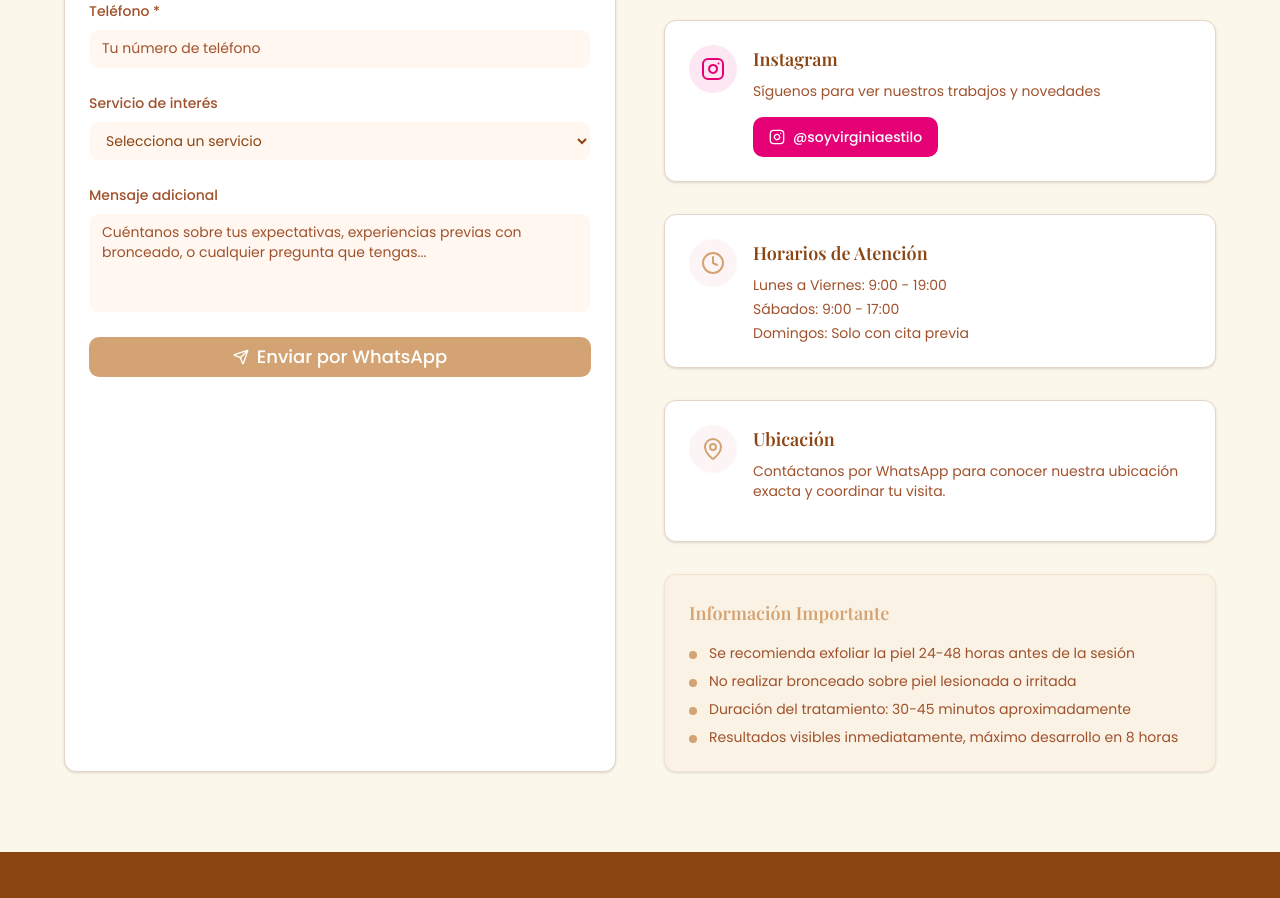
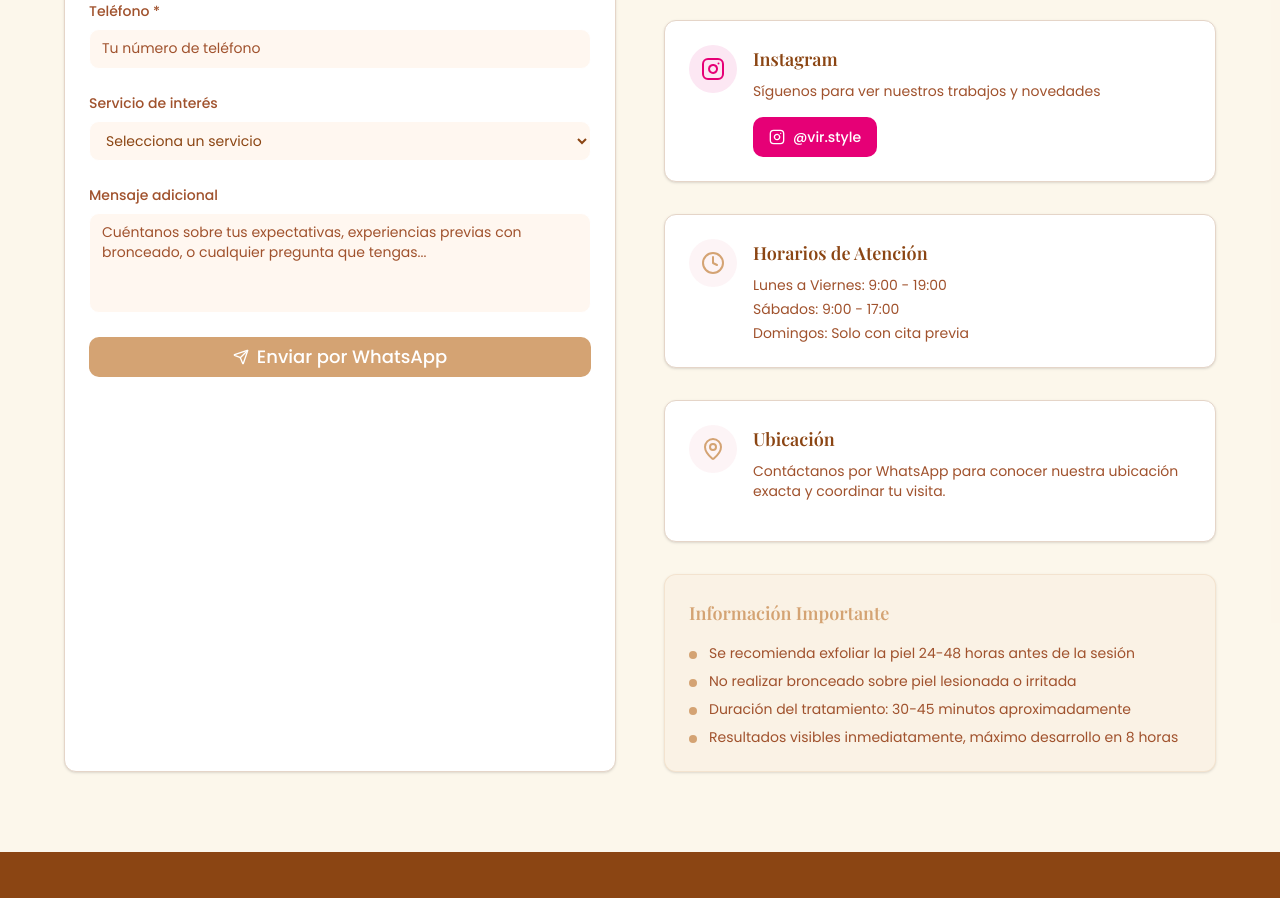
Before and after one commit to EstebanAleart/myglowstyle, a Next.js app in the folder myglowstyle/: page / in a window 1280 px wide. Shown: the part 5220-6118 px from the top of the page. Built offline with nearby package versions, Linux system fonts and the light colour scheme; a web font is replaced by a local one.

Commit message:
cambio ig

```diff
--- a/myglowstyle/src/app/components/contact.jsx
+++ b/myglowstyle/src/app/components/contact.jsx
@@ -192,11 +192,11 @@ ${formData.message}
                       Síguenos para ver nuestros trabajos y novedades
                     </p>
                     <Button
-                      onClick={() => window.open("https://www.instagram.com/soyvirginiaestilo/", "_blank")}
+                      onClick={() => window.open("https://www.instagram.com/vir.style/", "_blank")}
                       className="bg-pink-600 hover:bg-pink-700 text-white flex items-center space-x-2"
                     >
                       <Instagram className="w-4 h-4" />
-                      <span>@soyvirginiaestilo</span>
+                      <span>@vir.style</span>
                     </Button>
                   </div>
                 </div>
--- a/myglowstyle/src/app/components/footer.jsx
+++ b/myglowstyle/src/app/components/footer.jsx
@@ -41,7 +41,7 @@ export function Footer() {
             <h3 className="font-serif text-lg font-semibold mb-4">Síguenos</h3>
             <div className="flex space-x-4 mb-6">
               <a
-                href="https://www.instagram.com/soyvirginiaestilo/"
+                href="https://www.instagram.com/vir.style/"
                 target="_blank"
                 rel="noopener noreferrer"
                 className="w-8 h-8 bg-background/10 rounded-full flex items-center justify-center hover:bg-background/20 transition-colors"
```
